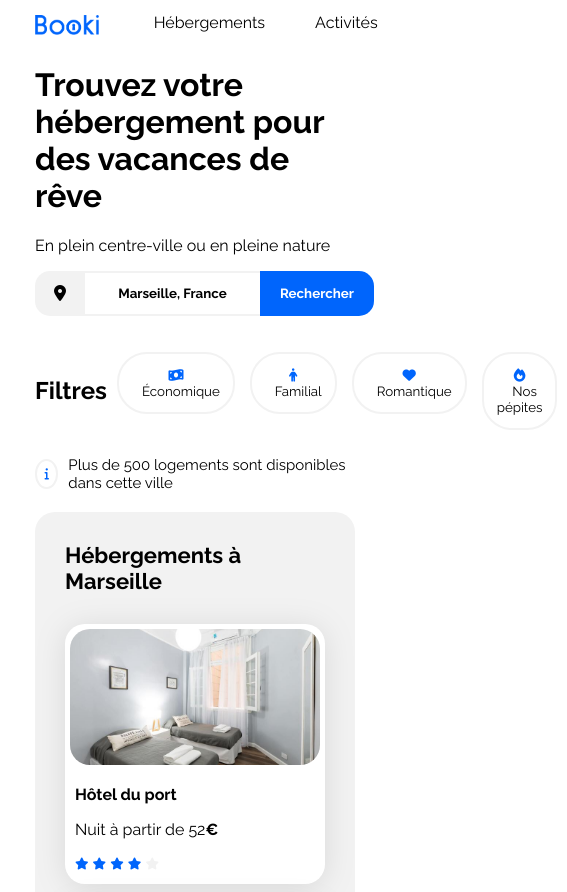
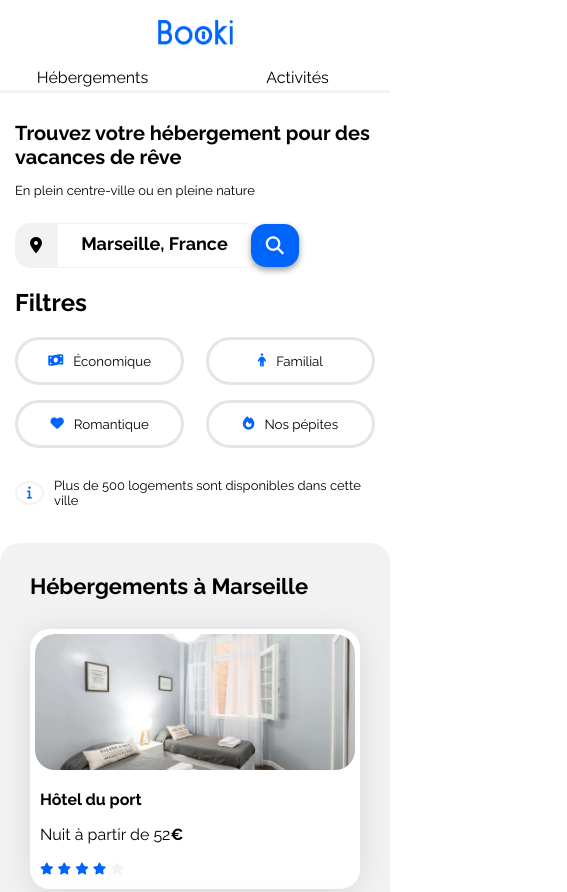
Before and after one commit to magdalena-lemusser/Projet2-Booki, a plain HTML site: page index.html in a window 390 px wide. Shown: the top 892 px of the page, 567 px wide, since content can reach past the window. Drawn offline with Linux system fonts and the light colour scheme.

Commit message:
added tablette version, started mobile version

```diff
--- a/css/style.css
+++ b/css/style.css
@@ -56,9 +56,9 @@ body {
     }
 
 .nav-logo {
-
   margin-top: 15px;  /* the logo must have an upper margin or padding */
-  height: 20px;
+  width: 75px;
+  height: 25px;
 }
 
 .nav-list li {
@@ -81,6 +81,7 @@ a {
 
 /*styling the research bar */
 
+
 .research-bar {
     display: flex;
     height: 45px;
@@ -97,21 +98,28 @@ a {
     align-items: center;
     justify-content: center;
     padding: 0 15px;
-    flex: 0 0 50px; /* flex grow-shrink-basis shorthand -don't grow, don't shrink */
+    /*flex: 0 0 50px; /* flex grow-shrink-basis shorthand -don't grow, don't shrink */
 }
 
+.research-bar .input-and-button{
+    display: flex;
+    flex-direction: row;
+    border: 1px solid #F2F2F2;
+    border-top-right-radius: 15px;
+    border-bottom-right-radius: 15px;
+}
 .research-bar input {
-    border: 2px solid #F2F2F2;
-    border-left: none;
-    border-right: none;
+    border: none;
     padding: 0 10px;
-    flex: 1; /* flex grow-shrink-basis shorthand - grow to fill the space!  */
+   /* flex: 1; /* flex grow-shrink-basis shorthand - grow to fill the space!  */
     font-weight: inherit; /*otherwise bold wouldn't show up*/
     text-align: center;
+
 }
 
 .research-bar input::placeholder {
     color: black;
+    font-size: large;
 }
 
 .research-bar button {
@@ -120,8 +128,10 @@ a {
     color: white;
     border-radius: 0 15px 15px 0;
     padding: 0 20px;
-    flex: 0 0 auto; /* flex grow-shrink-basis shorthand -don't grow, don't shrink */
+   /* flex: 0 0 auto; /* flex grow-shrink-basis shorthand -don't grow, don't shrink */
+    font-size: large;
     font-weight: inherit;
+
 }
 
 /*removing the magnifying glass for desktop version*/
@@ -139,16 +149,20 @@ a {
    margin-top: 10px;
 }
 
+.filter-section h2 {
+    margin-right: 10px;
+}
+
 .filter-section .filter-list {
     list-style: none;
     display: flex;
     gap: 15px;
-    padding: 10px;
+    padding: 0px;
 }
 
 .filter-list .filter-btn {
     background-color: white;
-    border: 2px solid #F2F2F2;
+    border: 3px solid rgb(229, 229, 229);
     color: black;
     padding: 13px;
     border-radius: 30px;
@@ -339,6 +353,10 @@ a {
 
 }
 
+.activites-marseille .activites-section-title  {
+    margin-top: 20px;
+    margin-bottom: 20px;
+}
 
 /*gestion des proprietes display du lien des cartes */
 .activites-marseille a {
@@ -354,12 +372,14 @@ a {
   gap: 30px;
 }
 
+
 /*arrengement du contenu des cartes*/
 .activites-marseille .activites {
     width: 100% ;
-  height: 400px;
+    height: 410px;
       display: flex;
       flex-direction: column;
+      justify-content: space-between; /*spaces elements out on the main axis -vertically- */
   }
 
 
@@ -370,14 +390,18 @@ a {
     object-fit: cover;
     border-top-right-radius: 20px;
     border-top-left-radius: 20px;
+    max-height: 350px;
+  min-height: 350px;
+  }
 
-}
+
 
 /*titre des cartes d'activités */
 
 .activites-cards .activites-title {
 
     font-size: small;
+
 }
 
 /*contenu des cartes activité avec du padding*/
@@ -437,9 +461,169 @@ footer {
     .populaires-cards .card-subtitle {
         font-size: 13px;
     }
+
+    .activites-marseille {
+        width: 100%;
+    }
+
+.activites-marseille .activites {
+    width: 100%  ;
+    height: 250px;
+      display: flex;
+      flex-direction: column;
+      justify-content: space-between; /*spaces elements out on the main axis -vertically- */
+  }
+
+
+  /*taille de l'image*/
+  .activites-marseille img {
+    height: 190px;
+    width: 100%;
+    object-fit: cover;
+    border-top-right-radius: 20px;
+    border-top-left-radius: 20px;
+    max-height: 190px;
+  min-height: 190px;
+  }
+
+
 }
 
 /* Small devices (phones, less than 768px) */
 @media (max-width: 767.98px) {
-    /* ... */
+
+    .main-container {
+        padding: 0px;
     }
+
+    h1 {
+        font-size: 20px;
+    }
+
+    header p {
+        font-size:small;
+    }
+    .nav-bar {
+        display: flex;
+        flex-direction: column;
+        justify-content: center;
+
+        margin-top: 20px;
+        }
+
+    .nav-logo {
+        margin:auto;
+    }
+    .nav-list {
+        padding: 0px;
+        margin-top: 20px;
+       display: flex;
+       flex-direction: row;
+       justify-content: space-around;
+       border-bottom: 3px solid  #F2F2F2;
+    }
+
+    .nav-list:hover {
+        border-bottom: 3px solid transparent;
+    }
+
+    .nav-list li {
+        width: 50% ;
+        margin: 0px;
+        padding: 0px;
+        text-align: center;
+        border-bottom: 3px solid transparent;
+        }
+
+    .nav-list li:hover {
+    border-bottom: 3px solid #0065FC;
+    border-top: 3px solid transparent;
+    color: #0065FC;
+
+    }
+
+    header {
+        padding: 15px;
+        margin: 0px;
+    }
+
+
+    .research-bar {
+        margin-top: 25px;
+        width: 100%;
+
+    }
+
+
+    .research-bar button {
+
+        padding: 0px;
+        border-top-left-radius: 15px;
+        border-bottom-left-radius: 15px;
+        box-shadow: 0px 3px 6px rgba(0, 0, 0, 0.4) ;
+
+    }
+
+    .research-bar input  {
+        min-width: 95%;
+        padding: 0px;
+        border: none;
+    }
+
+
+    .search-btn .btn-icon {
+        display: inline;
+
+    }
+
+    .search-btn .btn-label {
+        display: none;
+    }
+
+    .filter-section {
+        display: block;
+        padding: 0px;
+        margin: 0px;
+
+            }
+
+
+
+    .filter-list {
+                display: flex;
+                flex-direction: row;
+                flex-wrap: wrap;
+                justify-content: space-between;
+                width: 100%;
+                margin: 0px;
+
+            }
+
+    .filter-section button {
+        min-width: 47%;
+        max-width: 47%;
+
+       display: flex;
+       justify-content: center;
+       align-items: center;
+       padding: 0px;
+
+    }
+
+    .info-bar {
+        width: 100%;
+        margin-top: 30px;
+    }
+
+    .info-bar .info-text {
+
+            font-size: 13px;
+
+    }
+
+    .info-bar .info-icon {
+        font-size: 13px;
+        max-height: 24px; /*MAKE IT BIGGER*/
+
+    }
+}
--- a/index.html
+++ b/index.html
@@ -21,47 +21,52 @@
         <nav class="nav-bar">
             <img src="./images/logo/Booki.png" alt="logo" class="nav-logo">
             <ul class="nav-list">
-                <li><a href="#">Hébergements</a></li>
-                <li><a href="#">Activités</a></li>
+                <li><a href="#hebergements-link">Hébergements</a></li>
+                <li><a href="#activites-link">Activités</a></li>
             </ul>
         </nav>
 
         <header>
             <h1>Trouvez votre hébergement pour des vacances de rêve</h1>
             <p>En plein centre-ville ou en pleine nature</p>
+            <form action="" method="get"> <!--action="" rester sur la page, method="get" appends data to URL-->
             <div class="research-bar">
                 <i class="fa-solid fa-location-dot"></i>
-                <input type="text" placeholder="Marseille, France">
+                <div class="input-and-button">
+                    <input type="text" placeholder="Marseille, France" id="search"> <!--ID same as FOR attribute in a label tag -->
                     <button class="search-btn">
                         <span class="btn-label">Rechercher</span>
                         <i class="fa-solid fa-magnifying-glass btn-icon"></i>
                     </button>
                 </div>
+            </div>
+            </form>
 
               <div class="filter-section">
                 <h2>Filtres</h2>
-                <ul class="filter-list">
-                    <li>
+                <div class="filter-list">
+
                         <button class="filter-btn">
                             <i class="fa-solid fa-money-bill-wave"></i><span class="filter-label">Économique</span>
                         </button>
-                    </li>
-                    <li>
+
+
                         <button class="filter-btn">
                         <i class="fa-solid fa-person filter-icon"></i><span class="filter-label">Familial</span>
                         </button>
-                    </li>
-                    <li>
+
+
                         <button class="filter-btn">
                             <i class="fa-solid fa-heart filter-icon"></i><span class="filter-label">Romantique</span>
                         </button>
-                    </li>
-                    <li>
+
+
                         <button class="filter-btn">
                             <i class="fa-solid fa-fire filter-icon"></i><span class="filter-label">Nos pépites</span>
                         </button>
-                    </li>
-                </ul>
+
+                </div>
+
               </div>
 
               <div class="info-bar">
@@ -75,7 +80,7 @@
         <main>
             <div class="hebergements-and-populaires">
                 <section class="hebergements">
-                    <div class="hebergements-title">
+                    <div class="hebergements-title" id="hebergements-link">
                         <h2 class="section-title">Hébergements à Marseille</h2>
                     </div>
                     <div class="hebergements-cards">
@@ -271,13 +276,15 @@
                 </section>
             </div>
             <div class="activites-marseille">
-                <div class="hebergements-title">
+                <div class="activites-section-title" id="activites-link">
                     <h2 class="section-title">Activités à Marseille</h2>
                 </div>
                 <div class="activites-cards">
                 <a href="#">
                     <article class="activites">
+
                         <img src="./images/activites/reno-laithienne.jpg" alt="Image de bateaux au port" >
+
                         <div class="card-content">
                             <div class="card-txt">
                                 <h4 class="activites-title">Vieux-Port</h4>
@@ -287,7 +294,9 @@
                 </a>
                 <a href="#">
                     <article class="activites">
+
                         <img src="./images/activites/paul-hermann.jpg" alt="Image du fort" >
+
                         <div class="card-content">
                             <div class="card-txt">
                                 <h4 class="activites-title">Fort de Pomègues</h4>
@@ -298,11 +307,12 @@
                 </a>
                 <a href="#">
                     <article class="activites">
-                        <img src="./images/activites/kilyan-sockalingum.jpg" alt="Image des Calanques" >
+
+                        <img src="./images/activites/kilyan-sockalingum.jpg" alt="Image des Calanques">
+
                         <div class="card-content">
                             <div class="card-txt">
                                 <h4 class="activites-title">Parc national des Calanques</h4>
-
                             </div>
 
                         </div>
@@ -310,7 +320,9 @@
                 </a>
                 <a href="#">
                     <article class="activites">
+
                         <img src="./images/activites/florian-wehde.jpg" alt="Image d'une cathédrâle">
+
                         <div class="card-content">
                             <div class="card-txt">
                                 <h4 class="activites-title">Notre-Dame-de-la-Garde</h4>
```
Also changed, not shown: 3 other files. Lines whose indentation alone changed are shown as unchanged.
